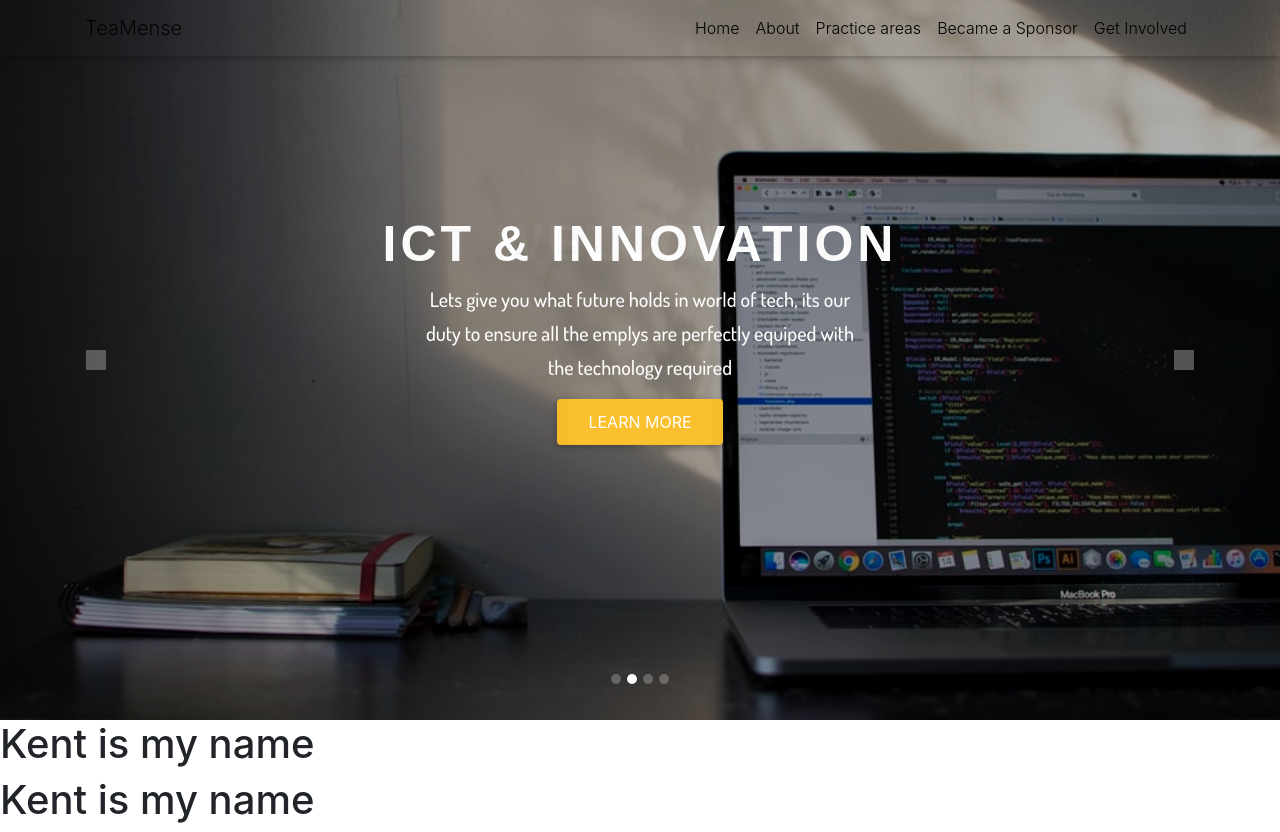
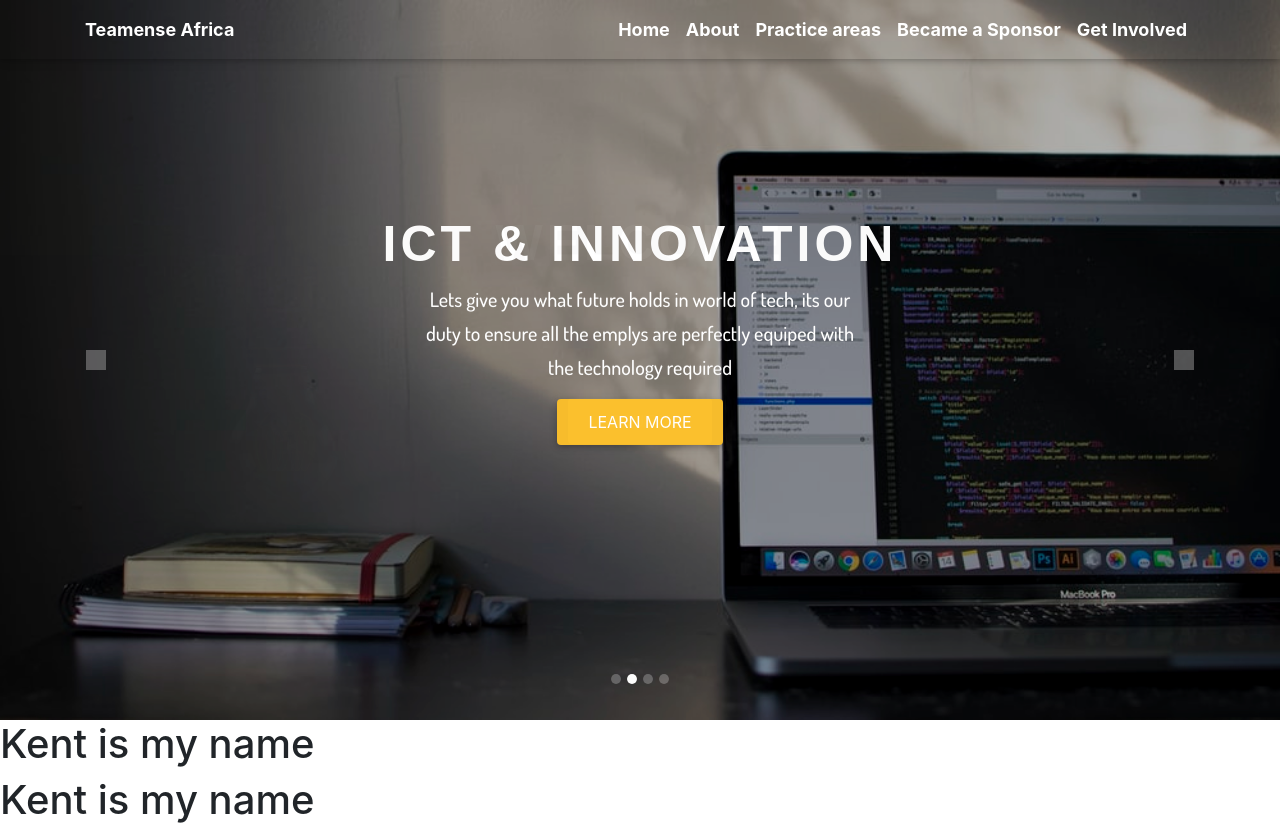
Before and after one commit to Teamsete-Africa/teamense, a plain HTML site: page index.html in a window 1280 px wide. Drawn offline with nearby package versions, Linux system fonts and the light colour scheme; grey boxes are pictures that could not be loaded.

Commit message:
made changes on navbar

```diff
--- a/index.css
+++ b/index.css
@@ -5,6 +5,14 @@ background: no-repeat center center scroll;
 -webkit-background-size:cover;
 background-size: cover;
 }*/
+.navbar a{
+	font-weight: bold;
+	font-size: 18px;
+}
+
+.navbar .navbar-nav .nav-link li a{
+	color: white;
+}
 .carousel-item{
 background: no-repeat center center scroll;
 -webkit-background-size:cover;
--- a/index.html
+++ b/index.html
@@ -25,7 +25,7 @@
 
 <nav class="navbar navbar-expand-lg navbar-light fixed-top">
 	<div class="container">
-  <a class="navbar-brand" href="#">TeaMense</a>
+  <a class="navbar-brand" href="#" style="color: white;">Teamense Africa</a>
   <button class="navbar-toggler" type="button" data-toggle="collapse" data-target="#navbarSupportedContent" aria-controls="navbarSupportedContent" aria-expanded="false" aria-label="Toggle navigation">
     <span class="navbar-toggler-icon"></span>
   </button>
@@ -33,19 +33,19 @@
   <div class="collapse navbar-collapse" id="navbarSupportedContent">
     <ul class="navbar-nav ml-auto">
       <li class="nav-item">
-        <a class="nav-link" href="#">Home </a>
+        <a class="nav-link" href="#" style="color: white;">Home </a>
       </li>
       <li class="nav-item">
-        <a class="nav-link" href="#">About</a>
+        <a class="nav-link" href="#" style="color: white;">About</a>
       </li>
       <li class="nav-item">
-        <a class="nav-link" href="#">Practice areas</a>
+        <a class="nav-link" href="#" style="color: white;">Practice areas</a>
       </li>
       <li class="nav-item">
-        <a class="nav-link" href="#">Became a Sponsor</a>
+        <a class="nav-link" href="#" style="color: white;">Became a Sponsor</a>
       </li>
       <li class="nav-item">
-        <a class="nav-link" href="#">Get Involved</a>
+        <a class="nav-link" href="#" style="color: white;">Get Involved</a>
       </li>
     </ul>
 
```
